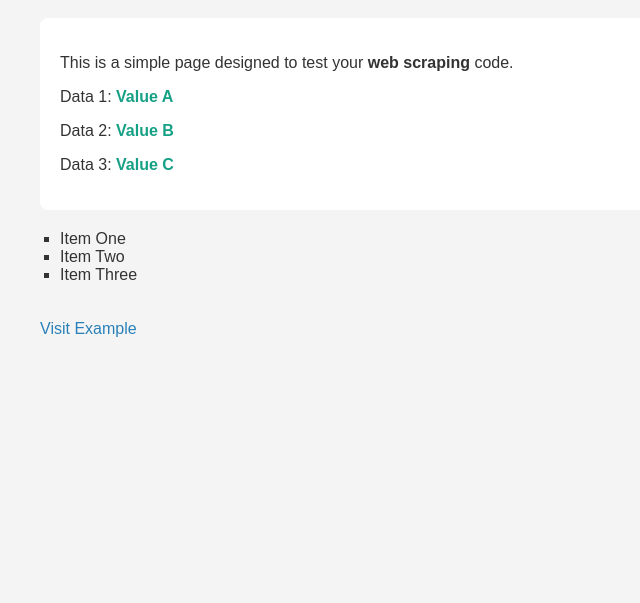
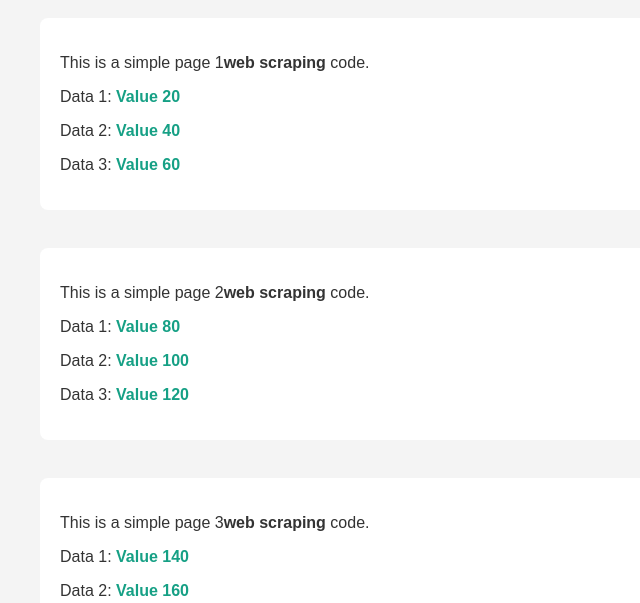
Before and after one commit to Mohfazam/WebScraping, a plain HTML site: page First/index.html in a window 1280 px wide. Shown: the part 197-800 px from the top of the page, without its empty margins (0-640 px from the left). Drawn offline with Linux system fonts and the light colour scheme.

Commit message:
Tags formatting 5

```diff
--- a/First/index.html
+++ b/First/index.html
@@ -12,10 +12,24 @@
     <h1>Welcome to the Scraping Test Page3</h1>
 
     <div class="info">
-        <p id="intro">This is a simple page designed to test your <strong>web scraping</strong> code.</p>
-        <p class="data">Data 1: <span>Value A</span></p>
-        <p class="data">Data 2: <span>Value B</span></p>
-        <p class="data">Data 3: <span>Value C</span></p>
+        <p id="intro">This is a simple page 1<strong>web scraping</strong> code.</p>
+        <p class="data">Data 1: <span>Value 20</span></p>
+        <p class="data">Data 2: <span>Value 40</span></p>
+        <p class="data">Data 3: <span>Value 60</span></p>
+    </div>
+    <br>
+    <div class="info">
+        <p id="intro">This is a simple page 2<strong>web scraping</strong> code.</p>
+        <p class="data">Data 1: <span>Value 80</span></p>
+        <p class="data">Data 2: <span>Value 100</span></p>
+        <p class="data">Data 3: <span>Value 120</span></p>
+    </div>
+    <br>
+    <div class="info">
+        <p id="intro">This is a simple page 3<strong>web scraping</strong> code.</p>
+        <p class="data">Data 1: <span>Value 140</span></p>
+        <p class="data">Data 2: <span>Value 160</span></p>
+        <p class="data">Data 3: <span>Value 180</span></p>
     </div>
 
     <ul class="items">
```
Also changed, not shown: 1 other file.
